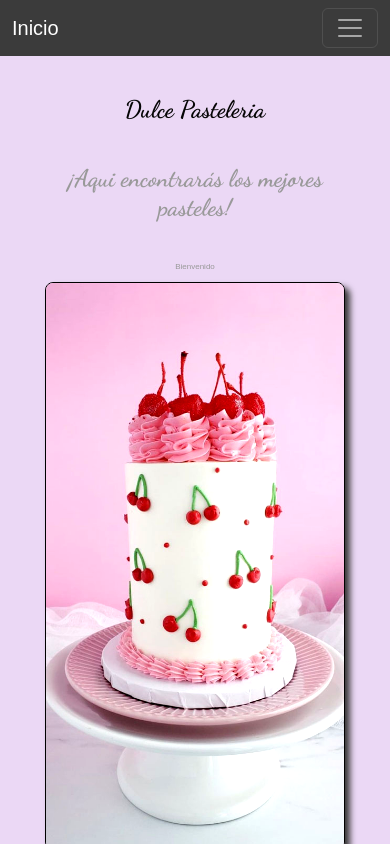
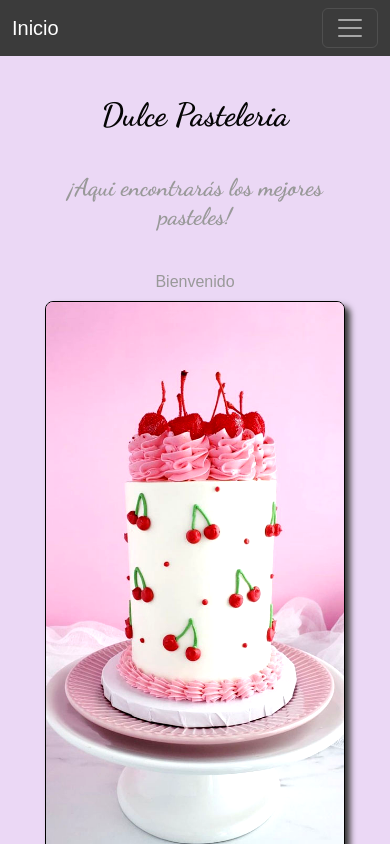
Before and after one commit to TammyPardo/desarrollo-web, a plain HTML site: page index.html in a window 390 px wide. Shown: the top 844 px of the page. Drawn offline with nearby package versions, Linux system fonts and the light colour scheme.

Commit message:
Update style.css

```diff
--- a/css/style.css
+++ b/css/style.css
@@ -164,19 +164,19 @@ textarea{
 
 @media screen and (max-width: 64em) {
     h1 {
-        font-size: 2.5em;
+        font-size: 3em;
       }
 }
 
 @media screen and (max-width: 50em) {
     h1 {
-        font-size: 2em;
+        font-size: 2.5em;
       }
 }
 
 @media screen and (max-width: 30em){
     h1 {
-        font-size: 1.5em;
+        font-size: 2em;
       }
 }
 
@@ -206,13 +206,13 @@ textarea{
 
 @media screen and (max-width: 64em) {
     h4{
-        font-size: 1em;
+        font-size: 1.5em;
       }
 }
 
 @media screen and (max-width: 50em) {
     h4 {
-        font-size: 0.5em;
+        font-size: 1em;
       }
     }
 
```
Lines whose indentation alone changed are shown as unchanged.
